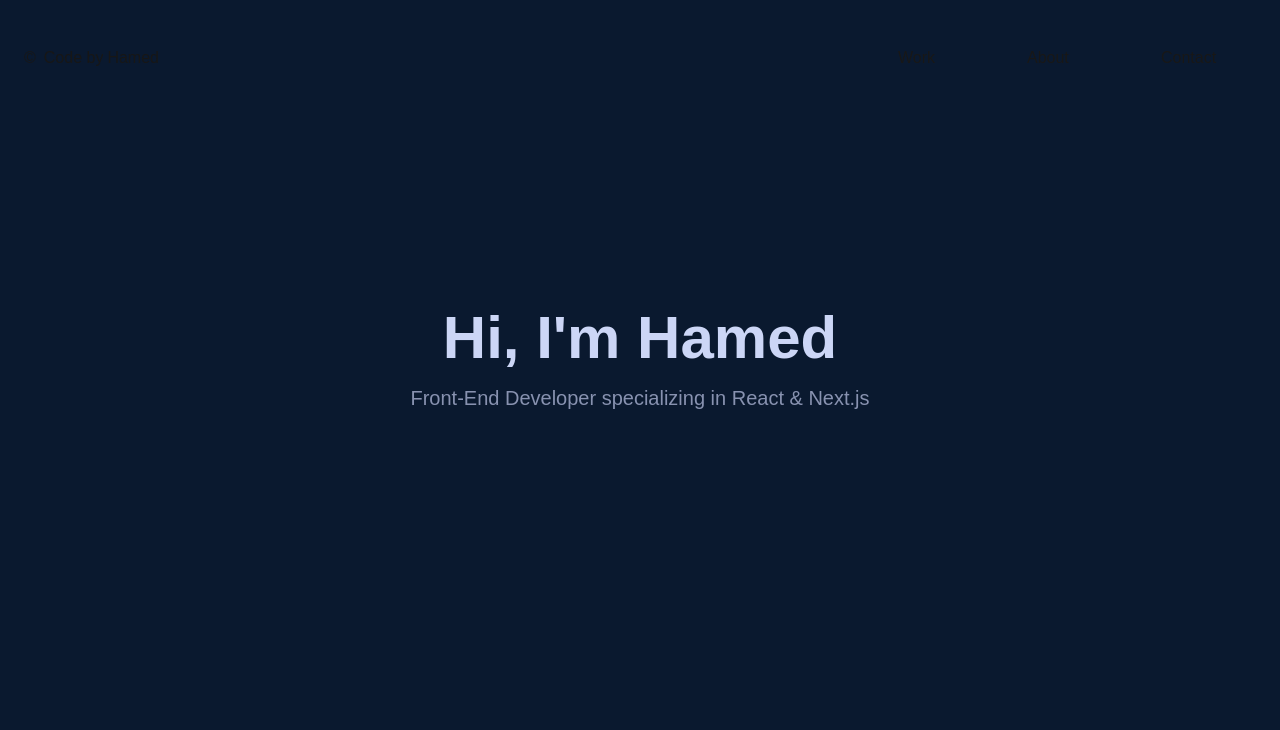
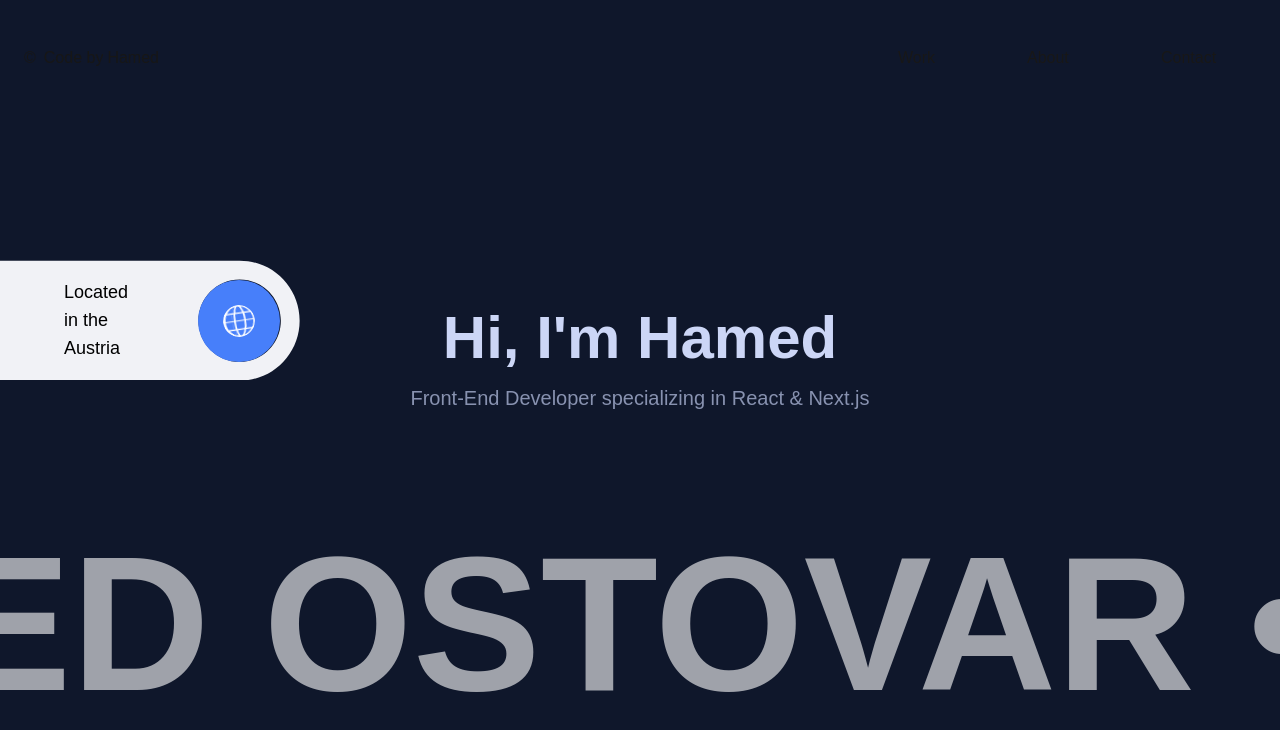
Before and after one commit to LoopCrafter/new_portfolio, a Next.js app: page / in a window 1280 px wide. Shown: the top 730 px of the page. Built offline with nearby package versions, Linux system fonts and the light colour scheme.

Commit message:
Added typography section in hero header

```diff
--- a/app/globals.css
+++ b/app/globals.css
@@ -5,7 +5,19 @@
   --foreground: #171717;
   --animation-primary: all 0.5s cubic-bezier(0.7, 0, 0.3, 1);
 }
+@theme {
+  --animate-digitalball: digitalball 6s ease-in-out infinite;
 
+  @keyframes digitalball {
+    0%,
+    100% {
+      background: var(--color-blue-500);
+    }
+    50% {
+      background: var(--color-red-500);
+    }
+  }
+}
 @theme inline {
   --color-background: var(--background);
   --color-foreground: var(--foreground);
@@ -99,4 +111,115 @@ body {
     transition: var(--animation-primary);
     transform: translateX(3em);
   }
+
+  @keyframes globe {
+    0% {
+      transform: translate(-50%, -50%) rotate(15deg);
+    }
+    50% {
+      transform: translate(-50%, -50%) rotate(-15deg);
+    }
+    100% {
+      transform: translate(-50%, -50%) rotate(15deg);
+    }
+  }
+
+  .globe {
+    @apply absolute top-1/2 left-1/2 rounded-full -translate-x-1/2 -translate-y-1/2 overflow-hidden;
+    width: 3em;
+    height: 3em;
+    will-change: transform;
+  }
+
+  .digital-ball .globe {
+    width: 2.5em;
+    height: 2.5em;
+    font-size: 0.8em;
+  }
+
+  .globe-wrap {
+    @apply top-1/2 left-1/2 w-full h-full absolute block rounded-full overflow-hidden;
+    transform: translate(-50%, -50%) rotate(30deg);
+    animation: globe 5.4s cubic-bezier(0.35, 0, 0.65, 1) infinite;
+    box-shadow: inset 0px 0px 0px 0.125em var(--color-white);
+  }
+
+  .globe .circle {
+    @apply absolute top-1/2 left-1/2 w-full h-full -translate-x-1/2 -translate-y-1/2 rounded-full;
+
+    box-shadow: inset 0.1em 0px 0px 0.08em var(--color-white);
+    animation: circle1 2.7s linear infinite;
+    font-size: 0.75em;
+  }
+
+  @keyframes circle1 {
+    0% {
+      border-radius: 50%;
+      box-shadow: inset 0.1em 0px 0px 0.08em var(--color-white);
+      width: 100%;
+    }
+    49% {
+      border-radius: 50%;
+      box-shadow: inset 0.1em 0px 0px 0.08em var(--color-white);
+      background: transparent;
+    }
+    50% {
+      border-radius: 0%;
+      width: 0.175em;
+      background: var(--color-white);
+    }
+    51% {
+      border-radius: 50%;
+      box-shadow: inset -0.1em 0px 0px 0.08em var(--color-white);
+      background: transparent;
+    }
+    100% {
+      border-radius: 50%;
+      box-shadow: inset -0.1em 0px 0px 0.08em var(--color-white);
+      width: 100%;
+    }
+  }
+
+  .globe :nth-child(1) {
+    animation-delay: -1.8s;
+  }
+
+  .globe :nth-child(2) {
+    animation-delay: -0.9s;
+  }
+
+  .globe .circle-hor {
+    @apply absolute top-1/2 left-1/2 w-[150%] -translate-x-1/2 -translate-y-1/2 rounded-full;
+    height: 55%;
+    box-shadow: inset 0px 0px 0px 0.15em var(--color-white);
+    font-size: 0.75em;
+  }
+
+  .globe .circle-hor-middle {
+    @apply absolute top-1/2 left-1/2 -translate-x-1/2 -translate-y-1/2 rounded-none  w-[150%] bg-white;
+
+    height: 0.15em;
+    font-size: 0.75em;
+  }
+
+  .big-name h1 {
+    position: relative;
+    display: flex;
+    align-items: center;
+    color: var(--color-white);
+    line-height: 1;
+    font-size: 17.5vw;
+    font-size: max(9em, 15vw);
+    white-space: nowrap;
+    pointer-events: none;
+    margin: 0;
+    padding: 0;
+    opacity: 0.6;
+  }
+
+  @media screen and (max-width: 1000px) {
+    .digital-ball {
+      transform: translate(-20%, -50%);
+    }
+  }
 }
--- a/app/page.tsx
+++ b/app/page.tsx
@@ -1,4 +1,4 @@
-import HeroHeader from "@/component/ Hero";
+import HeroHeader from "@/component/home/Hero";
 
 export default function Home() {
   return (
--- a/component/ Hero.tsx
+++ /dev/null
@@ -1,58 +0,0 @@
-"use client";
-import { useRef } from "react";
-import { useGSAP } from "@gsap/react";
-import gsap from "gsap";
-
-export default function HeroHeader() {
-  const container = useRef<HTMLDivElement>(null);
-
-  useGSAP(
-    () => {
-      const tl = gsap.timeline();
-      tl.from(".hero-title", {
-        y: 40,
-        opacity: 0,
-        duration: 1,
-        ease: "power3.out",
-      })
-        .from(
-          ".hero-subtitle",
-          {
-            y: 20,
-            opacity: 0,
-            duration: 0.6,
-          },
-          "-=0.5"
-        )
-        .from(
-          ".hero-btn",
-          {
-            scale: 0.8,
-            opacity: 0,
-            duration: 0.5,
-          },
-          "-=0.4"
-        );
-    },
-    { scope: container }
-  );
-
-  return (
-    <section
-      ref={container}
-      className="relative min-h-screen bg-[#0a192f] flex items-center justify-center px-4"
-    >
-      <div className="max-w-3xl text-center">
-        <h1 className="hero-title text-4xl md:text-6xl font-bold text-[#ccd6f6] mb-4">
-          Hi, I'm Hamed
-        </h1>
-        <p className="hero-subtitle text-lg md:text-xl text-[#8892b0] mb-8">
-          Front-End Developer specializing in React & Next.js
-        </p>
-        <button className="hero-btn px-6 py-3 text-[#0a192f] bg-[#64ffda] rounded-full font-semibold hover:bg-[#52e6c3] transition-all duration-300">
-          View Projects
-        </button>
-      </div>
-    </section>
-  );
-}
--- /dev/null
+++ b/component/home/Hanger.tsx
@@ -0,0 +1,12 @@
+import { SVGProps } from "react";
+const Hanger = (props: SVGProps<SVGSVGElement>) => (
+  <svg xmlns="http://www.w3.org/2000/svg" {...props}>
+    <title>{"Combined Shape"}</title>
+    <path
+      fill="#f1f2f6"
+      fillRule="evenodd"
+      d="M239.634.634c33.137 0 60 26.863 60 60s-26.863 60-60 60H0v-120h239.634Zm0 18.775c-22.768 0-41.225 18.457-41.225 41.225 0 22.767 18.457 41.224 41.225 41.224 22.767 0 41.224-18.457 41.224-41.224 0-22.768-18.457-41.225-41.224-41.225Z"
+    />
+  </svg>
+);
+export default Hanger;
--- /dev/null
+++ b/component/home/Hero.tsx
@@ -0,0 +1,140 @@
+"use client";
+import { useRef } from "react";
+import { useGSAP } from "@gsap/react";
+import gsap from "gsap";
+import Hanger from "./Hanger";
+
+export default function HeroHeader() {
+  const container = useRef<HTMLDivElement>(null);
+  const marqueeWrapper = useRef<HTMLDivElement>(null);
+  const marqueeText = useRef<HTMLHeadingElement>(null);
+  const marqueeClone = useRef<HTMLHeadingElement>(null);
+
+  useGSAP(
+    () => {
+      const tl = gsap.timeline();
+      tl.from(".hero-title", {
+        y: 40,
+        opacity: 0,
+        duration: 1,
+        ease: "power3.out",
+      })
+        .from(
+          ".hero-subtitle",
+          {
+            y: 20,
+            opacity: 0,
+            duration: 0.6,
+          },
+          "-=0.5"
+        )
+        .from(
+          ".hero-btn",
+          {
+            scale: 0.8,
+            opacity: 0,
+            duration: 0.5,
+          },
+          "-=0.4"
+        );
+      // marquee setup
+      if (!marqueeText.current || !marqueeClone.current) return;
+
+      const original = marqueeText.current;
+      const clone = marqueeClone.current;
+
+      const positionClone = () => {
+        gsap.set(clone, {
+          position: "absolute",
+          top: 0,
+          left: original.offsetWidth,
+        });
+      };
+
+      positionClone();
+
+      const marqueeTl = gsap.timeline({
+        repeat: -1,
+        defaults: { ease: "none" },
+      });
+
+      marqueeTl.to([original, clone], {
+        xPercent: -100,
+        duration: 120,
+        ease: "",
+      });
+
+      const handleResize = () => {
+        const time = marqueeTl.totalTime();
+        marqueeTl.totalTime(0);
+        positionClone();
+        marqueeTl.totalTime(time);
+      };
+
+      window.addEventListener("resize", handleResize);
+
+      return () => {
+        marqueeTl.kill();
+        window.removeEventListener("resize", handleResize);
+      };
+    },
+    { scope: container }
+  );
+
+  return (
+    <section
+      ref={container}
+      className="relative min-h-screen  bg-slate-900 flex items-center justify-center px-4"
+    >
+      {/* --- Left Info --- */}
+      <div className="absolute left-0 top-[40%] -translate-y-1/2">
+        <Hanger height={120} />
+        <p className="absolute top-1/2 -translate-y-1/2 px-16 text-black text-lg">
+          <span className="block">Located </span>
+          <span className="block">in the </span>
+          <span className="block">Austria</span>
+        </p>
+        <div className="digital-ball z-[500] absolute right-[1.23em] left-auto top-[1.23em] size-[4.2em] w-[82px] h-[82px] overflow-hidden rounded-full">
+          <div className="overlay animate-digitalball absolute w-full h-full top-0 left-0"></div>
+          <div className="globe">
+            <div className="globe-wrap">
+              <div className="circle"></div>
+              <div className="circle"></div>
+              <div className="circle"></div>
+              <div className="circle-hor"></div>
+              <div className="circle-hor-middle"></div>
+            </div>
+          </div>
+        </div>
+      </div>
+
+      {/* --- Main Header --- */}
+      <div className="max-w-3xl text-center">
+        <h1 className="hero-title text-4xl md:text-6xl font-bold text-[#ccd6f6] mb-4">
+          Hi, I'm Hamed
+        </h1>
+        <p className="hero-subtitle text-lg md:text-xl text-[#8892b0] mb-8">
+          Front-End Developer specializing in React & Next.js
+        </p>
+        <button className="hero-btn px-6 py-3 text-[#0a192f] bg-[#64ffda] rounded-full font-semibold hover:bg-[#52e6c3] transition-all duration-300">
+          View Projects
+        </button>
+      </div>
+
+      {/* --- Marquee --- */}
+      <div
+        className="absolute bottom-[10vh] left-0 w-full overflow-hidden"
+        ref={marqueeWrapper}
+      >
+        <div className="relative inline-block whitespace-nowrap font-bold big-name">
+          <h1 ref={marqueeText} className="inline-block text-white">
+            HAMED OSTOVAR • HAMED OSTOVAR • HAMED OSTOVAR •
+          </h1>
+          <h1 ref={marqueeClone} className="inline-block text-white">
+            HAMED OSTOVAR • HAMED OSTOVAR • HAMED OSTOVAR •
+          </h1>
+        </div>
+      </div>
+    </section>
+  );
+}
```
